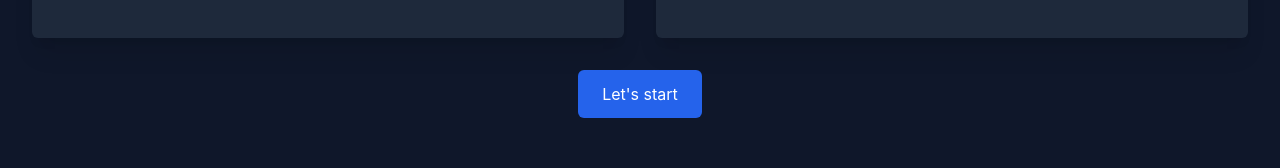
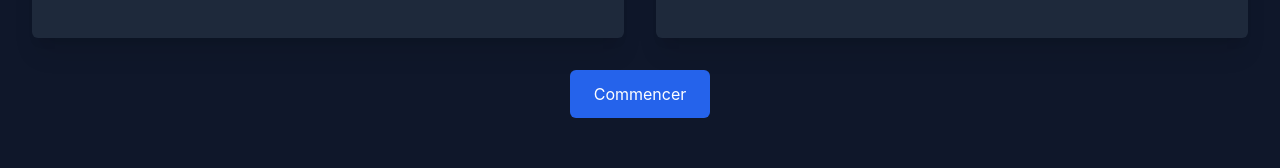
Before and after one commit to Yvon-Herve/CountryApp, a React (Create React App) app: page /infos in a window 1280 px wide. Shown: the part 298-466 px from the top of the page. Built offline with nearby package versions, Linux system fonts and the light colour scheme.

Commit message:
modif info

```diff
--- a/src/pages/Infos.js
+++ b/src/pages/Infos.js
@@ -43,7 +43,7 @@ const Info = () => {
           onClick={handleHome}
           className="bg-blue-600 text-white px-6 py-3 rounded-md hover:bg-blue-700 transition duration-300"
         >
-          Let's start
+          Commencer
         </button>
       </div>
 
```
